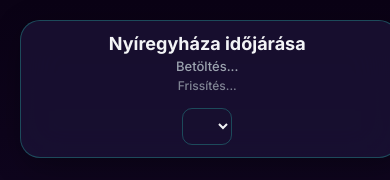
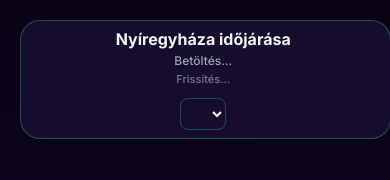
Before and after one commit to Robszerko/8napos, a plain HTML site: page index.html in a window 390 px wide. Shown: the top 180 px of the page. Drawn offline with Linux system fonts and the light colour scheme; no server answers.

Commit message:
Update index.html

```diff
--- a/index.html
+++ b/index.html
@@ -86,31 +86,25 @@
             margin: 0 auto;
             color: var(--current-text-color);
             transition: color 0.6s ease-in-out;
-            /* === MÓDOSÍTÁS: Hely a fix fejlécnek === */
-            padding-top: 80px;
+            padding-top: 70px; /* Hely a fix fejlécnek */
         }
 
-        /* === MÓDOSÍTOTT FEJLÉC STÍLUSOK === */
+        /* === MÓDOSÍTOTT FEJLÉC: Kisebb és diszkrétebb === */
         .header-controls {
-            /* Asztali nézet: Fix, egysoros "Nyelv" / "Fül" stílus a bal felső sarokban */
             position: fixed;
             top: 0;
             left: 0;
             z-index: 1000;
-
             display: flex;
-            flex-direction: row;
             align-items: center;
-            gap: 24px;
+            gap: 16px; /* Kisebb távolság az elemek között */
             width: auto;
-            padding: 12px 24px 12px 20px;
-
+            padding: 8px 20px 8px 16px; /* Csökkentett belső térköz */
             background: var(--current-bg-header);
             border: 1px solid var(--current-widget-border);
             border-top: none;
             border-left: none;
-            border-radius: 0 0 20px 0; /* Ez adja a "belógó" hatást */
-
+            border-radius: 0 0 18px 0;
             backdrop-filter: blur(20px);
             -webkit-backdrop-filter: blur(20px);
             box-shadow: 4px 8px 32px 0 rgba(0, 0, 0, 0.3);
@@ -119,37 +113,35 @@
 
         .location-details {
             display: flex;
-            flex-direction: row; /* Vízszintes elrendezés asztalon */
-            align-items: baseline; /* Szépen egymáshoz igazítja a különböző méretű szövegeket */
-            gap: 16px;
+            align-items: baseline;
+            gap: 12px; /* Kisebb távolság */
             white-space: nowrap;
         }
         .location-details h1 {
-            font-size: 18px;
+            font-size: 16px; /* Kisebb betűméret */
             font-weight: 700;
             color: var(--current-text-color);
             margin: 0;
         }
         .location-details .date-range, .location-details .last-updated {
-            font-size: 13px;
+            font-size: 12px; /* Kisebb betűméret */
             font-weight: 500;
             color: var(--current-text-muted-color);
             margin: 0;
         }
         .location-details .last-updated {
-            /* Kisebb, diszkrétebb megjelenés */
-            font-size: 12px;
-            opacity: 0.8;
+            font-size: 11px; /* Még kisebb */
+            opacity: 0.7;
         }
 
         #week-selector {
             background-color: transparent;
             color: var(--current-text-color);
             border: 1px solid var(--current-widget-border);
-            border-radius: 10px;
-            padding: 8px 14px;
+            border-radius: 8px; /* Kisebb rádiusz */
+            padding: 6px 12px; /* Kompaktabb méret */
             font-family: 'Inter', sans-serif;
-            font-size: 14px;
+            font-size: 13px; /* Kisebb betűméret */
             font-weight: 600;
             cursor: pointer;
             transition: all 0.3s ease;
@@ -248,26 +240,24 @@
         .forecast-part-details p { margin: 4px 0; }
         .forecast-part-details p i { vertical-align: middle; }
 
-        /* === MÓDOSÍTOTT FEJLÉC MOBILNÉZET === */
-        @media (max-width: 900px) { /* A töréspontot megnöveltem, hogy a tartalom biztosan elférjen */
+        /* === FEJLÉC MOBILNÉZET === */
+        @media (max-width: 900px) {
             .main-container {
-                padding-top: 20px; /* Visszaállítjuk a normál térközt */
+                padding-top: 20px;
             }
-
             .header-controls {
-                position: relative; /* Visszaállítás a normál dokumentumfolyamba */
-                display: flex;
+                position: relative;
                 flex-direction: column;
                 align-items: center;
                 width: 95%;
-                max-width: 400px; /* Maximális szélesség a jobb olvashatóságért */
-                margin: 0 auto 24px auto; /* Középre igazítás és alsó térköz */
-                gap: 15px;
-                border-radius: 20px; /* Teljes lekerekítés visszaállítása */
-                border: 1px solid var(--current-widget-border); /* Minden oldali keret visszaállítása */
+                max-width: 400px;
+                margin: 0 auto 24px auto;
+                gap: 12px;
+                border-radius: 20px;
+                border: 1px solid var(--current-widget-border);
             }
             .location-details {
-                flex-direction: column; /* Elemek egymás alá kerülnek */
+                flex-direction: column;
                 align-items: center;
                 text-align: center;
                 gap: 4px;
@@ -282,7 +272,6 @@
 <body data-theme="night">
     <div class="sky-gradient-overlay"></div>
 
-    <!-- A header-wrapper div-et eltávolítottam a tisztább struktúra érdekében -->
     <div class="header-controls">
         <div class="location-details">
             <h1>Nyíregyháza időjárása</h1>
@@ -456,27 +445,32 @@
             forecastContainerEl.innerHTML = forecastHTML;
         }
 
+        // === MÓDOSÍTOTT FÜGGVÉNY: 8 napos felosztás ===
         function populateWeekSelector(forecastDays) {
             const weekSelector = document.getElementById('week-selector');
             if (!weekSelector || forecastDays.length === 0) return;
             weekSelector.innerHTML = '';
 
+            // Az első opció mindig az első 8 napot mutatja
             if (forecastDays.length > 0) {
-                weekSelector.add(new Option('Aktuális hét (7 nap)', '0'));
+                weekSelector.add(new Option('Első 8 nap', '0'));
             }
 
-            if (forecastDays.length > 7) {
-                const remainingDays = forecastDays.length - 7;
-                weekSelector.add(new Option(`Következő ${remainingDays} nap`, '7'));
+            // A második opció a következő napokat mutatja, ha több mint 8 napnyi adatunk van.
+            if (forecastDays.length > 8) {
+                const remainingDays = forecastDays.length - 8;
+                weekSelector.add(new Option(`Következő ${remainingDays} nap`, '8'));
             }
         }
 
+        // === MÓDOSÍTOTT FÜGGVÉNY: 8 napos felosztás ===
         function handleWeekChange() {
             const weekSelector = document.getElementById('week-selector');
             const dateRangeDisplay = document.getElementById('date-range-display');
             const startIndex = parseInt(weekSelector.value, 10);
 
-            const daysToShow = (startIndex === 0) ? allForecastDays.slice(0, 7) : allForecastDays.slice(7);
+            // Az első "oldal" 8 napot mutat (index 0-7), a második a többit (index 8-tól).
+            const daysToShow = (startIndex === 0) ? allForecastDays.slice(0, 8) : allForecastDays.slice(8);
 
             if (daysToShow.length > 0) {
                 const startDate = formatForecastDate(daysToShow[0].date);
```
